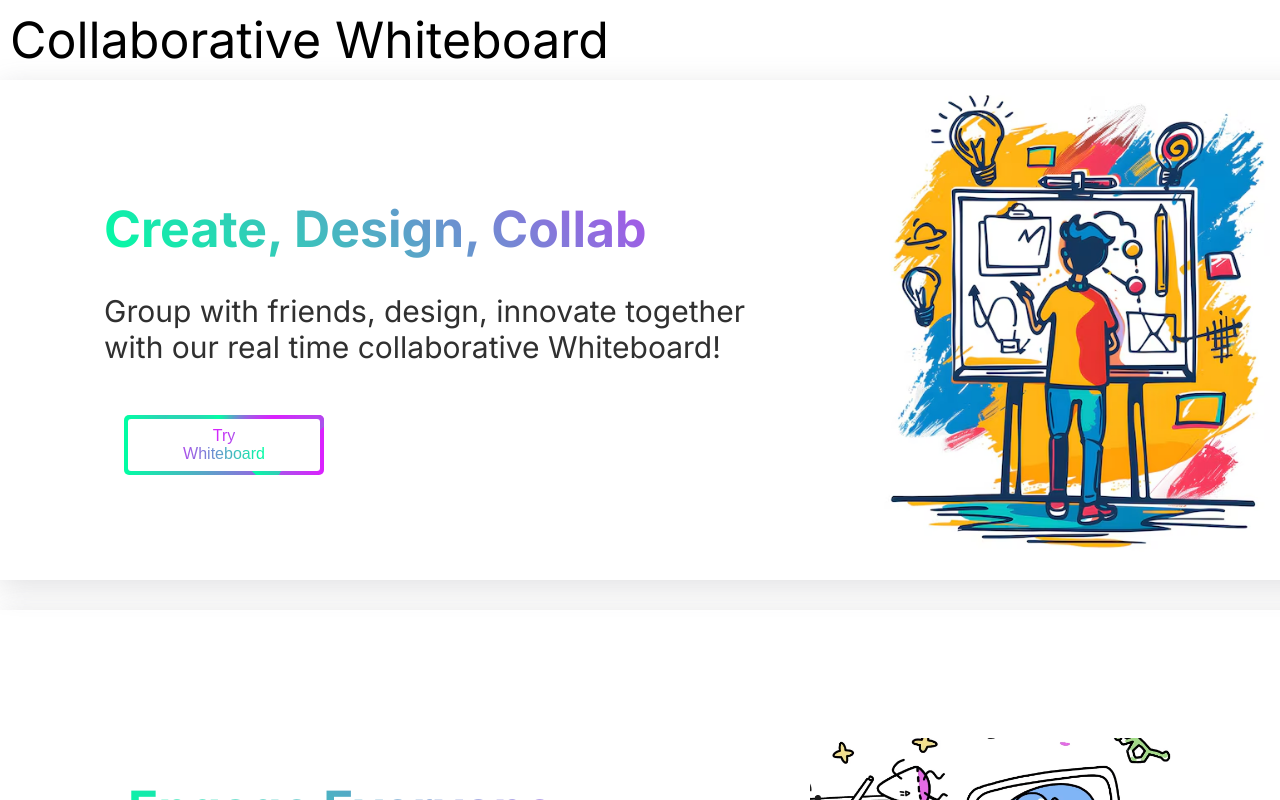
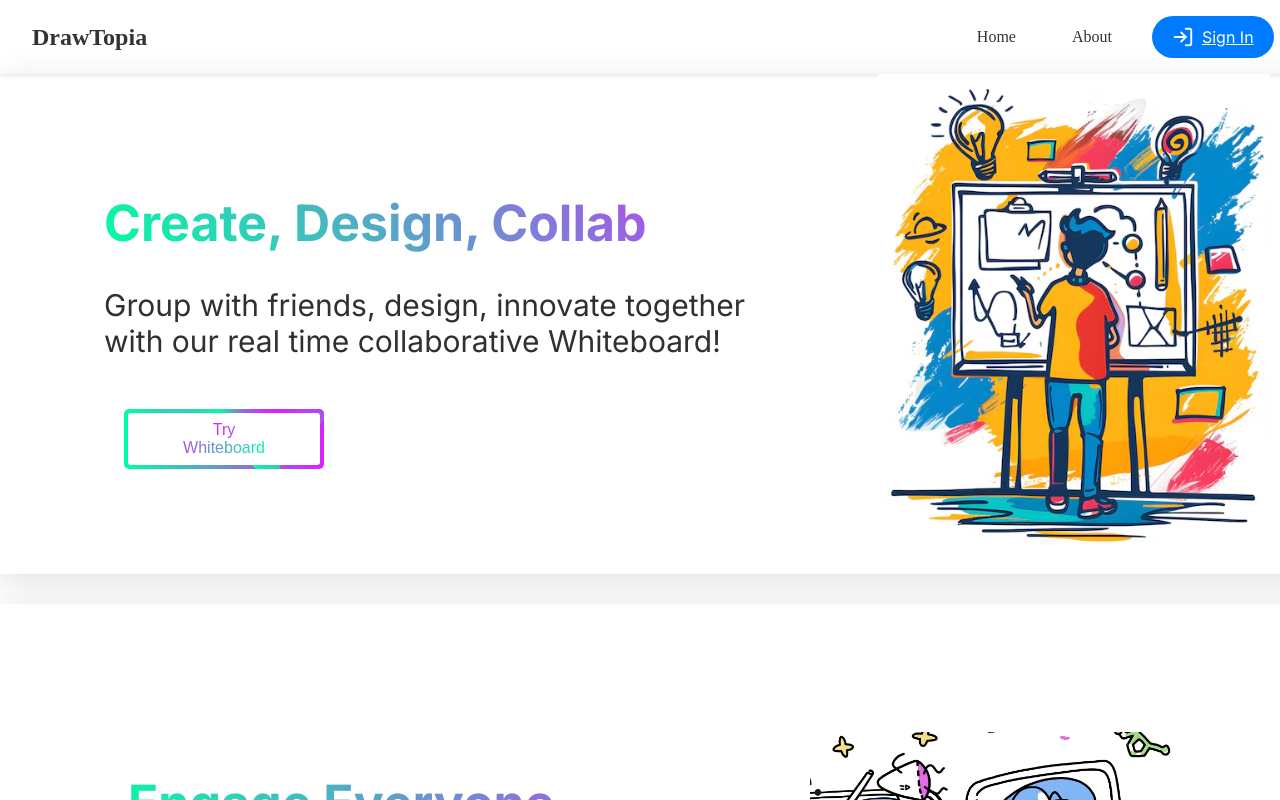
Before and after one commit to shubhirusiya/whiteboard_project, a React (Create React App) app in the folder frontend/: page / in a window 1280 px wide. Built offline with nearby package versions, Linux system fonts and the light colour scheme.

Commit message:
open func added

```diff
--- a/frontend/src/App.js
+++ b/frontend/src/App.js
@@ -22,7 +22,6 @@ function AppContent() {
 
   return (
     <div className="App">
-      <div className="header">Collaborative Whiteboard</div>
 
       {/* Conditionally render Navbar only for the Canvas page */}
       {location.pathname === '/canvas' && (
--- a/frontend/src/components/Canvas.js
+++ b/frontend/src/components/Canvas.js
@@ -384,6 +384,29 @@ useEffect(() => {
   };
 
 
+  const handleOpenClick = async () => {
+    const projectToLoad = prompt("Enter the project name to open:");
+    if (!projectToLoad) return;
+
+    try {
+        const response = await fetch(`http://localhost:8080/get-canvas/${projectToLoad}`);
+        if (response.ok) {
+            const canvasData = await response.json();
+            // Update the state with the loaded canvas data
+            setLines(canvasData.lines);
+            setShapes(canvasData.shapes);
+            setTexts(canvasData.texts);
+            setStickyNotes(canvasData.stickyNotes || []); // handle case if stickyNotes is not present
+            alert("Project loaded successfully!");
+        } else {
+            alert("Failed to load the project. Ensure the name is correct.");
+        }
+    } catch (error) {
+        console.error("Error loading project:", error);
+        alert("Error loading project");
+    }
+};
+
 
 
 
@@ -420,7 +443,12 @@ useEffect(() => {
         <button onClick={handleSaveClick} style={{ padding: '8px 5px', borderRadius: '10px', backgroundColor: 'green', color: '#fff', fontWeight: 'bold', cursor: 'pointer', border: 'none' }}>
           Save
         </button>
+        <button onClick={handleOpenClick} style={{ padding: '8px 5px', borderRadius: '10px', backgroundColor: 'green', color: '#fff', fontWeight: 'bold', cursor: 'pointer', border: 'none' }}>
+          Open
+        </button>
+
       </div>
+
 
       <Stage
         width={window.innerWidth * 0.8}
--- a/frontend/src/components/landing_page.js
+++ b/frontend/src/components/landing_page.js
@@ -2,7 +2,12 @@ import React, { useEffect, useRef } from 'react';
 import '../style/landingpage.css';
 import MouseTrail from "./mousetraileffect";
 import { useNavigate } from 'react-router-dom';
+import { Link } from 'react-router-dom';
+import {
 
+  LogIn,
+
+} from 'lucide-react';
 function LandingPage() {
   const sectionRefs = useRef([]);
   const typedTextRefs = useRef([]);
@@ -64,7 +69,18 @@ function LandingPage() {
   return (
     <div className="landing-container">
       <MouseTrail />
-
+      <nav className="navbar">
+      <div className="navbar-logo">
+        <h1>DrawTopia</h1>
+      </div>
+      <div className="navbar-buttons">
+        <button className="btn1">Home</button>
+        <button className="btn1">About</button>
+        <Link to="/signup" className="nav-item sign-in tool-tooltip" data-tooltip="Sign In">
+          <LogIn className="icon" /> Sign In
+        </Link>
+      </div>
+    </nav>
       <div
         ref={(el) => sectionRefs.current[0] = el}
         className='intro first-section'
--- a/frontend/src/components/mousetraileffect.js
+++ b/frontend/src/components/mousetraileffect.js
@@ -64,8 +64,9 @@ const LineTrail = () => {
           ctx.lineTo(trail[i].x, trail[i].y);
         }
 
-        ctx.strokeStyle = "#aebbff"; // Trail color
+        ctx.strokeStyle = "#00ffff88"; // Trail color
         ctx.lineWidth = 11; // Trail thickness
+
         ctx.stroke();
       }
     };
--- a/frontend/src/components/navbar.js
+++ b/frontend/src/components/navbar.js
@@ -138,9 +138,7 @@ const Navbar = ({ onToolSelect, onFeatureSelect }) => {
           </div>
         </div>
 
-        <Link to="/signup" className="nav-item sign-in tool-tooltip" data-tooltip="Sign In">
-          <LogIn className="icon" /> Sign In
-        </Link>
+
       </div>
     </div>
   );
--- a/frontend/src/components/signup.js
+++ b/frontend/src/components/signup.js
@@ -29,7 +29,8 @@ export default function Signup() {
 
       const data = await response.json();
       if (response.ok) {
-        console.log('User registered successfully:', data);
+
+        alert('User registered successfully:');
         // Optionally, redirect or show a success message
       } else {
         console.error('Error registering user:', data);
--- a/frontend/src/style/landingpage.css
+++ b/frontend/src/style/landingpage.css
@@ -223,3 +223,73 @@ html, body {
   margin-top: 0px;
   float: right;
 }
+
+.navbar {
+  display: flex;
+  justify-content: space-between;
+  align-items: center;
+  padding: 1rem 2rem;
+  background-color: white;
+  box-shadow: 0 2px 4px rgba(0, 0, 0, 0.1);
+  width: 97%;
+}
+
+/* Logo styling */
+.navbar-logo h1 {
+  font-size: 1.5rem;
+  font-weight: bold;
+  color: #333;
+  margin: 0;
+  font-family: "Montserrat", serif;
+}
+
+/* Button container to center buttons */
+.navbar-buttons {
+  display: flex;
+  gap: 1.5rem; /* Spacing between buttons */
+}
+
+/* Button styling */
+.btn1 {
+  padding: 0.5rem 1rem;
+  font-size: 1rem;
+  font-weight: 500;
+  background-color: white;
+  color: #333;
+  border: none;
+  border-radius: 0; /* No rounded corners */
+  cursor: pointer;
+  transition: color 0.3s, background-color 0.3s;
+  font-family: "Montserrat", serif;
+}
+
+/* Button hover effect */
+.btn1:hover {
+  color: #007BFF;
+       /* Light gray background on hover */
+}
+.sign-in {
+  background-color: var(--primary-color);
+  color: white;
+  padding: 10px 20px;
+  border-radius: 30px;
+  display: flex;
+  align-items: center;
+  gap: 8px;
+  transition: background-color 0.3s ease;
+}
+
+.sign-in:hover {
+  background-color: #0056b3;
+}
+
+.tool-tooltip {
+  position: relative;
+}
+
+.tool-tooltip::after {
+  content: attr(data-tooltip);
+  position: absolute;
+  bottom: 100%;
+  left: 50%;
+}
```
Also changed, not shown: 2 other files (tests, documents, lock files or other folders).
